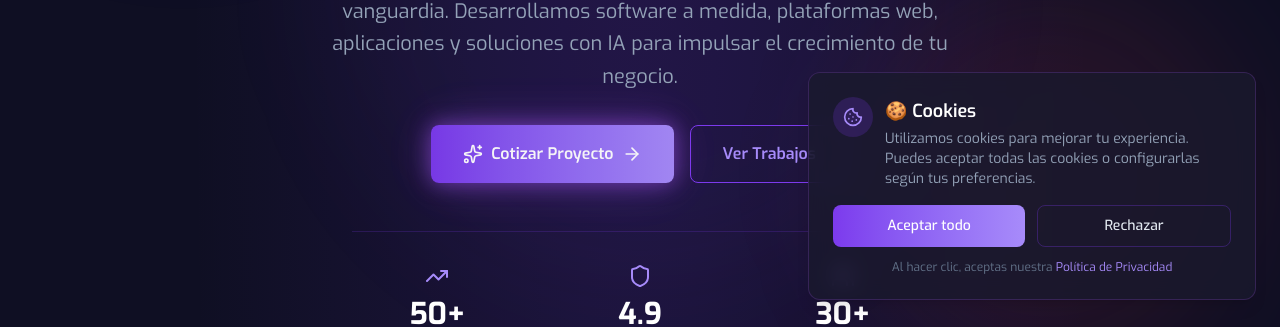
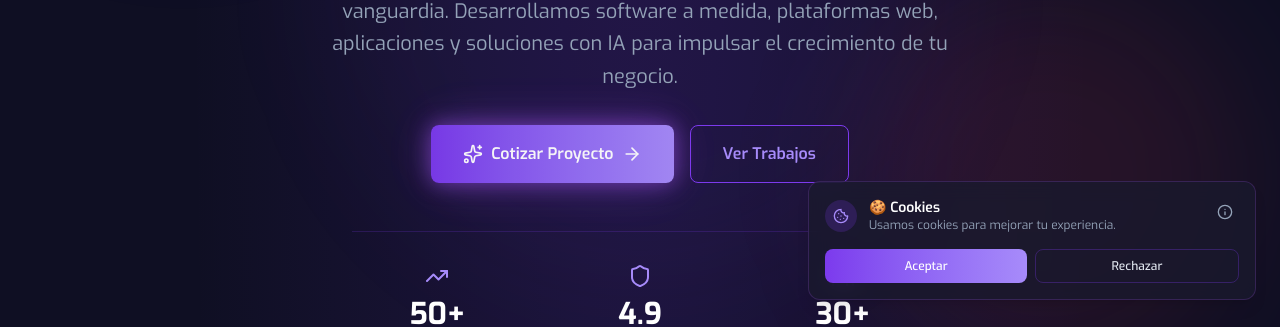
Before and after one commit to kcumen/kcumen-web-2026, a Next.js app: page / in a window 1280 px wide. Shown: the part 484-811 px from the top of the page. Built offline with nearby package versions, Linux system fonts and the light colour scheme; no server answers.

Commit message:
feat: add expandable GDPR cookie info

```diff
--- a/src/components/CookieConsent.tsx
+++ b/src/components/CookieConsent.tsx
@@ -1,21 +1,19 @@
 "use client";
 
 import { useState, useEffect, useRef } from "react";
-import { Cookie } from "lucide-react";
+import { Cookie, Info, X, ChevronUp, ChevronDown } from "lucide-react";
 
 export default function CookieConsent() {
   const [isVisible, setIsVisible] = useState(false);
+  const [isExpanded, setIsExpanded] = useState(false);
   const hasChecked = useRef(false);
 
   useEffect(() => {
     if (hasChecked.current) return;
     hasChecked.current = true;
 
-    // Check if user has already made a choice
     const consent = localStorage.getItem("cookie_consent");
     if (consent === null) {
-      // Show banner if no consent has been given
-      // Use setTimeout to defer the state update and avoid the lint warning
       setTimeout(() => setIsVisible(true), 0);
     }
   }, []);
@@ -30,46 +28,72 @@ export default function CookieConsent() {
     setIsVisible(false);
   };
 
+  const toggleExpanded = () => {
+    setIsExpanded(!isExpanded);
+  };
+
   if (!isVisible) return null;
 
   return (
-    <div className="fixed bottom-4 left-4 right-4 z-50 md:left-auto md:right-6 md:max-w-md">
-      <div className="glass-card rounded-xl p-6 shadow-lg border border-[#7C3AED]/20">
-        <div className="flex items-start gap-3 mb-4">
-          <div className="flex-shrink-0 w-10 h-10 rounded-full bg-[#7C3AED]/20 flex items-center justify-center">
-            <Cookie className="w-5 h-5 text-[#A78BFA]" />
+    <div className="fixed bottom-2 inset-x-2 z-50 md:left-auto md:right-6 md:max-w-md md:inset-x-auto md:bottom-4">
+      <div className="glass-card rounded-xl shadow-lg border border-[#7C3AED]/20 overflow-hidden">
+        {/* Header with info toggle */}
+        <div className="flex items-start gap-3 p-4">
+          <div className="flex-shrink-0 w-8 h-8 rounded-full bg-[#7C3AED]/20 flex items-center justify-center mt-0.5">
+            <Cookie className="w-4 h-4 text-[#A78BFA]" />
           </div>
-          <div>
-            <h3 className="text-white font-semibold text-lg">
+          <div className="min-w-0 flex-1">
+            <h3 className="text-white font-semibold text-sm">
               🍪 Cookies
             </h3>
-            <p className="text-[#94A3B8] text-sm mt-1">
-              Utilizamos cookies para mejorar tu experiencia. Puedes aceptar todas las cookies o configurarlas según tus preferencias.
+            <p className="text-[#94A3B8] text-xs leading-tight">
+              Usamos cookies para mejorar tu experiencia.
             </p>
+          </div>
+          <button
+            onClick={toggleExpanded}
+            className="flex-shrink-0 p-1.5 text-[#94A3B8] hover:text-[#A78BFA] transition-colors cursor-pointer"
+            aria-label={isExpanded ? "Ocultar información" : "Más información"}
+          >
+            {isExpanded ? <ChevronDown className="w-4 h-4" /> : <Info className="w-4 h-4" />}
+          </button>
+        </div>
+
+        {/* Expanded content - GDPR information */}
+        <div className={`transition-all duration-300 ease-in-out ${isExpanded ? 'max-h-96 opacity-100' : 'max-h-0 opacity-0'}`}>
+          <div className="px-4 pb-4 border-t border-[#7C3AED]/20">
+            <div className="pt-3 space-y-2">
+              <p className="text-[#E2E8F0] text-xs">
+                <strong>¿Qué son las cookies?</strong> Son pequeños archivos que se almacenan en tu dispositivo para mejorar tu experiencia de navegación.
+              </p>
+              <p className="text-[#E2E8F0] text-xs">
+                <strong>Cookies esenciales:</strong> Necesarias para el funcionamiento básico del sitio. No pueden desactivarse.
+              </p>
+              <p className="text-[#E2E8F0] text-xs">
+                <strong>Cookies analíticas:</strong> Nos ayudan a entender cómo usas nuestro sitio para mejorarlo.
+              </p>
+              <p className="text-[#64748B] text-xs">
+               Tienes derecho a acceder, rectificar o eliminar tus datos. Contactanos para ejercer estos derechos.
+              </p>
+            </div>
           </div>
         </div>
 
-        <div className="flex flex-col sm:flex-row gap-3">
+        {/* Action buttons */}
+        <div className="flex gap-2 px-4 pb-4">
           <button
             onClick={handleAccept}
-            className="flex-1 px-4 py-2.5 bg-gradient-to-r from-[#7C3AED] to-[#A78BFA] text-white font-medium rounded-lg hover:shadow-neon transition-all duration-200 cursor-pointer text-sm"
+            className="flex-1 px-3 py-2 bg-gradient-to-r from-[#7C3AED] to-[#A78BFA] text-white font-medium rounded-lg hover:shadow-neon transition-all duration-200 cursor-pointer text-xs"
           >
-            Aceptar todo
+            Aceptar
           </button>
           <button
             onClick={handleDecline}
-            className="flex-1 px-4 py-2.5 bg-transparent border border-[#7C3AED]/30 text-[#E2E8F0] font-medium rounded-lg hover:bg-[#7C3AED]/10 transition-all duration-200 cursor-pointer text-sm"
+            className="flex-1 px-3 py-2 bg-transparent border border-[#7C3AED]/30 text-[#E2E8F0] font-medium rounded-lg hover:bg-[#7C3AED]/10 transition-all duration-200 cursor-pointer text-xs"
           >
             Rechazar
           </button>
         </div>
-
-        <p className="text-xs text-[#64748B] mt-3 text-center">
-          Al hacer clic, aceptas nuestra{" "}
-          <a href="#politica" className="text-[#A78BFA] hover:underline cursor-pointer">
-            Política de Privacidad
-          </a>
-        </p>
       </div>
     </div>
   );
```
